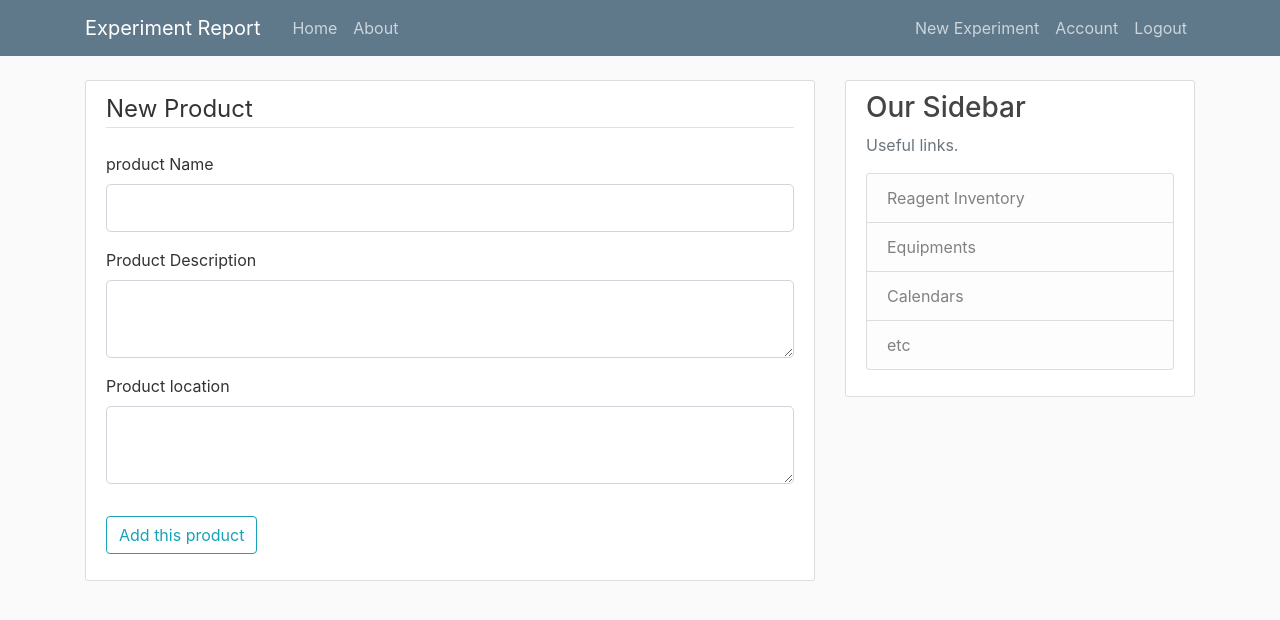
After one commit to sean-m-higgins/DBP-Final-Project, a Flask app: page /addProduct/1 in a window 1280 px wide. The commit adds this page. Shown: the top 620 px of the page. Run offline with Flask 2, Linux system fonts and the light colour scheme; the visitor is signed in with stand-in values (Sample User, id 1); parts of the project's set-up code (start-up, migrations or seed data) failed here and were passed over; some libraries are stand-ins or nearby versions.

Commit message:
update routes.py, forms.py, and html

```diff
--- a/flaskDemo/forms.py
+++ b/flaskDemo/forms.py
@@ -5,7 +5,7 @@ from wtforms import StringField, PasswordField, SubmitField, BooleanField, TextA
 from wtforms.validators import DataRequired, Length, Email, EqualTo, ValidationError, Regexp, AnyOf
 from wtforms.ext.sqlalchemy.fields import QuerySelectField
 from flaskDemo import db
-from flaskDemo.models import User, Project, Employee
+from flaskDemo.models import User, Project, Employee, Product
 from wtforms.fields.html5 import DateField
 
 #ssns = Department.query.with_entities(Department.mgr_ssn).distinct()
@@ -133,7 +133,7 @@ class ExptForm (FlaskForm):
     employee_ID = SelectField("Employee ID", choices=emplChoices, coerce=int, validators=[DataRequired()])
     experiment_Objective = StringField("Objective", validators = [DataRequired(),Length (max=100)])
     date = DateField("Experiment date:", format='%Y-%m-%d')
-    results = StringField("Results")
+    results = TextAreaField("Results")
     submit = SubmitField('Create this experiment')
 
 class UpdateExptForm (ExptForm):
@@ -145,6 +145,11 @@ class UpdateExptForm (ExptForm):
     results = StringField("Results")
     submit = SubmitField('Update this experiment')
 
+class AddProductForm(FlaskForm):
+    product_Name= StringField("product Name", validators = [DataRequired(),Length (max=50)])
+    description= TextAreaField("Product Description", validators=[DataRequired()])
+    location= TextAreaField("Product location", validators=[DataRequired()])
+    submit = SubmitField('Add this product')
 #class DeptForm(DeptUpdateForm):
 
 #    dnumber=IntegerField('Department Number', validators=[DataRequired()])
--- a/flaskDemo/routes.py
+++ b/flaskDemo/routes.py
@@ -3,8 +3,8 @@ import secrets
 from PIL import Image
 from flask import render_template, url_for, flash, redirect, request, abort
 from flaskDemo import app, db, bcrypt
-from flaskDemo.forms import RegistrationForm, LoginForm, UpdateAccountForm, PostForm, ExptForm, UpdateExptForm
-from flaskDemo.models import User, Post, Employee, Project, Experiment
+from flaskDemo.forms import RegistrationForm, LoginForm, UpdateAccountForm, PostForm, ExptForm, UpdateExptForm,AddProductForm
+from flaskDemo.models import User, Post, Employee, Project, Experiment, Reagent,Equipment,Product
 from flask_login import login_user, current_user, logout_user, login_required
 from datetime import datetime
 
@@ -167,6 +167,42 @@ def delete_experiment(experiment_ID):
 
 # Deng gets here Dec 4, 11:30 pm
 
+
+@app.route("/reagentList")
+def reagentList():
+    results = Reagent.query.all()
+    return render_template('reagentList.html', outString = results)
+
+@app.route("/equipmentList")
+def equipmentList():
+    results = Equipment.query.all()
+    return render_template('equipmentList.html', outString = results)
+
+@app.route("/addProduct/<experiment_ID>", methods=['GET', 'POST'])
+@login_required
+def addProduct(experiment_ID):
+    form = AddProductForm()
+    if form.validate_on_submit():
+        prdt = Product(experiment_ID = experiment_ID, product_Name =form.product_Name.data,description =form.description.data,
+                          location=form.location.data)
+        db.session.add(prdt)
+        db.session.commit()
+        flash('You have added a new product!', 'success')
+        return redirect(url_for('expt', experiment_ID=experiment_ID))
+    return render_template('add_prdt.html', title='New Product',
+                           form=form, legend='New Product')
+
+
+
+
+
+
+
+
+
+
+
+
 @app.route("/assign/<essn>/<pno>")
 @login_required
 def assign(essn, pno):
--- /dev/null
+++ b/flaskDemo/templates/add_prdt.html
@@ -0,0 +1,57 @@
+{% extends "layout_laboratory.html" %}
+{% block content %}
+<div class="content-section">
+    <form method="POST" action="">
+        {{ form.hidden_tag() }}
+        <fieldset class="form-group">
+            <legend class="border-bottom mb-4">{{ legend }}</legend>
+			{% if legend != "Add product" %}
+            <div class="form-group">
+                {{ form.product_Name.label(class="form-control-label") }}
+                {% if form.product_Name.errors %}
+                    {{ form.product_Name(class="form-control form-control-lg is-invalid") }}
+                    <div class="invalid-feedback">
+                        {% for error in form.product_Name.errors %}
+                            <span>{{ error }}</span>
+                        {% endfor %}
+                    </div>
+                {% else %}
+                    {{ form.product_Name(class="form-control form-control-lg") }}
+                {% endif %}
+            </div>
+			{% endif %}
+
+            <div class="form-group">
+                {{ form.description.label(class="form-control-label") }}
+                {% if form.description.errors %}
+                    {{ form.description(class="form-control form-control-lg is-invalid") }}
+                    <div class="invalid-feedback">
+                        {% for error in form.description.errors %}
+                            <span>{{ error }}</span>
+                        {% endfor %}
+                    </div>
+                {% else %}
+                    {{ form.description(class="form-control form-control-lg") }}
+                {% endif %}
+            </div>
+			<div class="form-group">
+                {{ form.location.label(class="form-control-label") }}
+                {% if form.location.errors %}
+                    {{ form.location(class="form-control form-control-lg is-invalid") }}
+                    <div class="invalid-feedback">
+                        {% for error in form.location.errors %}
+                            <span>{{ error }}</span>
+                        {% endfor %}
+                    </div>
+                {% else %}
+                    {{ form.location(class="form-control form-control-lg") }}
+                {% endif %}
+            </div>
+
+        </fieldset>
+        <div class="form-group">
+            {{ form.submit(class="btn btn-outline-info") }}
+        </div>
+    </form>
+</div>
+{% endblock content %}
--- a/flaskDemo/templates/experiment.html
+++ b/flaskDemo/templates/experiment.html
@@ -4,12 +4,13 @@
 <!--    <img class="rounded-circle article-img" src="{{ url_for('static', filename='profile_pics/default.jpg')}}"> -->
     <div class="media-body">
       <div class="article-metadata">
-        <a class="mr-2" href="#">{{ expt.experiment_ID }}</a>
-        <small class="text-muted">{{now.strftime('%A %B, %d %Y %H:%M:%S')}}</small>
+        <a class="mr-2" href="#">{{expt.experiment_Objective}}</a>
+        <small class="text-muted">{{expt.date}}</small>
 
           <div>
             <a class="btn btn-secondary btn-sm mt-1 mb-1" href="{{ url_for('update_experiment', experiment_ID=expt.experiment_ID) }}">Update</a>
             <button type="button" class="btn btn-danger btn-sm m-1" data-toggle="modal" data-target="#deleteModal">Delete</button>
+            <a class="btn btn-secondary btn-sm mt-1 mb-1" href="{{ url_for('addProduct', experiment_ID=expt.experiment_ID) }}">Add a product</a>
           </div>
 
       </div>
--- a/flaskDemo/templates/layout_laboratory.html
+++ b/flaskDemo/templates/layout_laboratory.html
@@ -62,10 +62,10 @@
         <div class="col-md-4">
           <div class="content-section">
             <h3>Our Sidebar</h3>
-            <p class='text-muted'>You can put any information here you'd like.
+            <p class='text-muted'>Useful links.
               <ul class="list-group">
-                <li class="list-group-item list-group-item-light">Latest Activity</li>
-                <li class="list-group-item list-group-item-light">Announcements</li>
+                <a class="list-group-item list-group-item-light" href="{{ url_for('reagentList') }}">Reagent Inventory</a>
+                <a class="list-group-item list-group-item-light" href="{{ url_for('equipmentList') }}">Equipments</a>
                 <li class="list-group-item list-group-item-light">Calendars</li>
                 <li class="list-group-item list-group-item-light">etc</li>
               </ul>
```
Also changed, not shown: flaskDemo/templates/equipmentList.html (added, +15 -0 lines), flaskDemo/templates/reagentList.html (added, +15 -0 lines).
